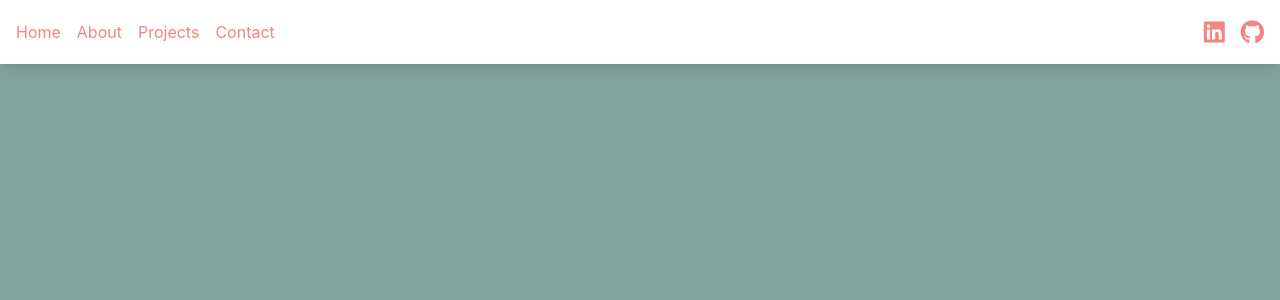
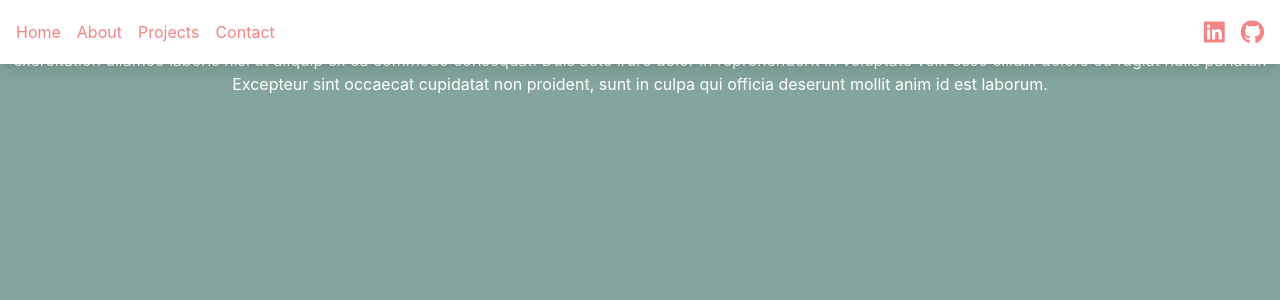
Before and after one commit to kdotzlaw/website, a React (Create React App) app in the folder portfolio-website/: page / in a window 1280 px wide. Shown: the top 300 px of the page. Built offline with nearby package versions, Linux system fonts and the light colour scheme.

Commit message:
home component init

```diff
--- a/portfolio-website/src/components/App.js
+++ b/portfolio-website/src/components/App.js
@@ -1,14 +1,13 @@
 
 import '../styles/App.css';
 import Nav from './Nav';
-
+import Home from './Home';
 function App() {
   return (
     <div className="App">
 
       <Nav />
-      <body></body>
-
+      <Home />
     </div>
   );
 }
--- /dev/null
+++ b/portfolio-website/src/components/Home.js
@@ -0,0 +1,20 @@
+import React from 'react';
+import '../styles/Home.css';
+
+const Home = () => {
+  return (
+    <div id='home-body'>
+        <div id='home-header'>
+            <h1>Hello World</h1>
+        </div>
+        <div id='home-content'>
+            <p>
+                Lorem ipsum dolor sit amet, consectetur
+                adipiscing elit, sed do eiusmod tempor incididunt ut labore et dolore magna aliqua. Ut enim ad minim veniam, quis nostrud exercitation ullamco laboris nisi ut aliquip ex ea commodo consequat. Duis aute irure dolor in reprehenderit in voluptate velit esse cillum dolore eu fugiat nulla pariatur. Excepteur sint occaecat cupidatat non proident, sunt in culpa qui officia deserunt mollit anim id est laborum.
+            </p>
+        </div>
+    </div>
+  );
+}
+
+export default Home;
--- /dev/null
+++ b/portfolio-website/src/styles/Home.css
@@ -0,0 +1,5 @@
+#home-body{
+    background-color: #84A59D;
+    color: white;
+    position:relative;
+}
```
